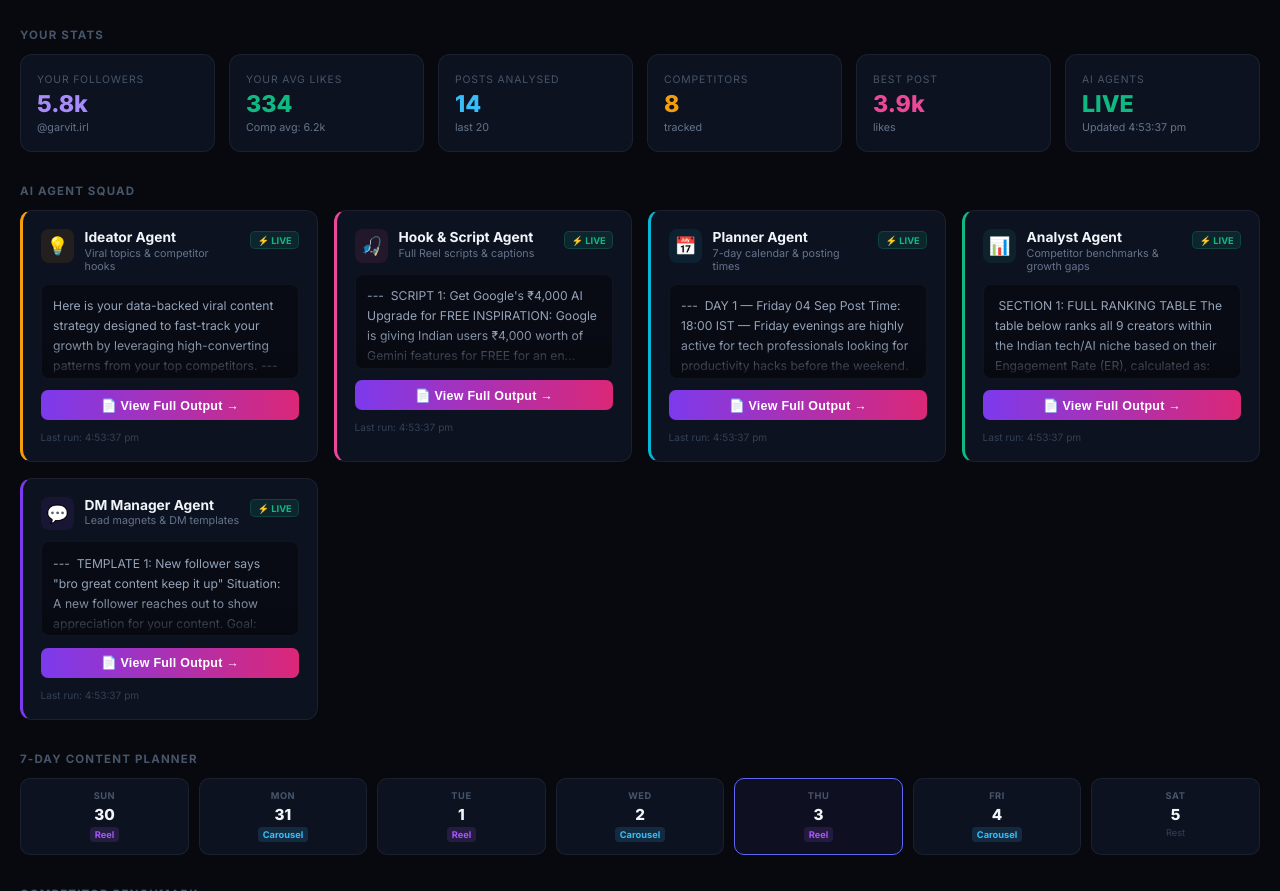
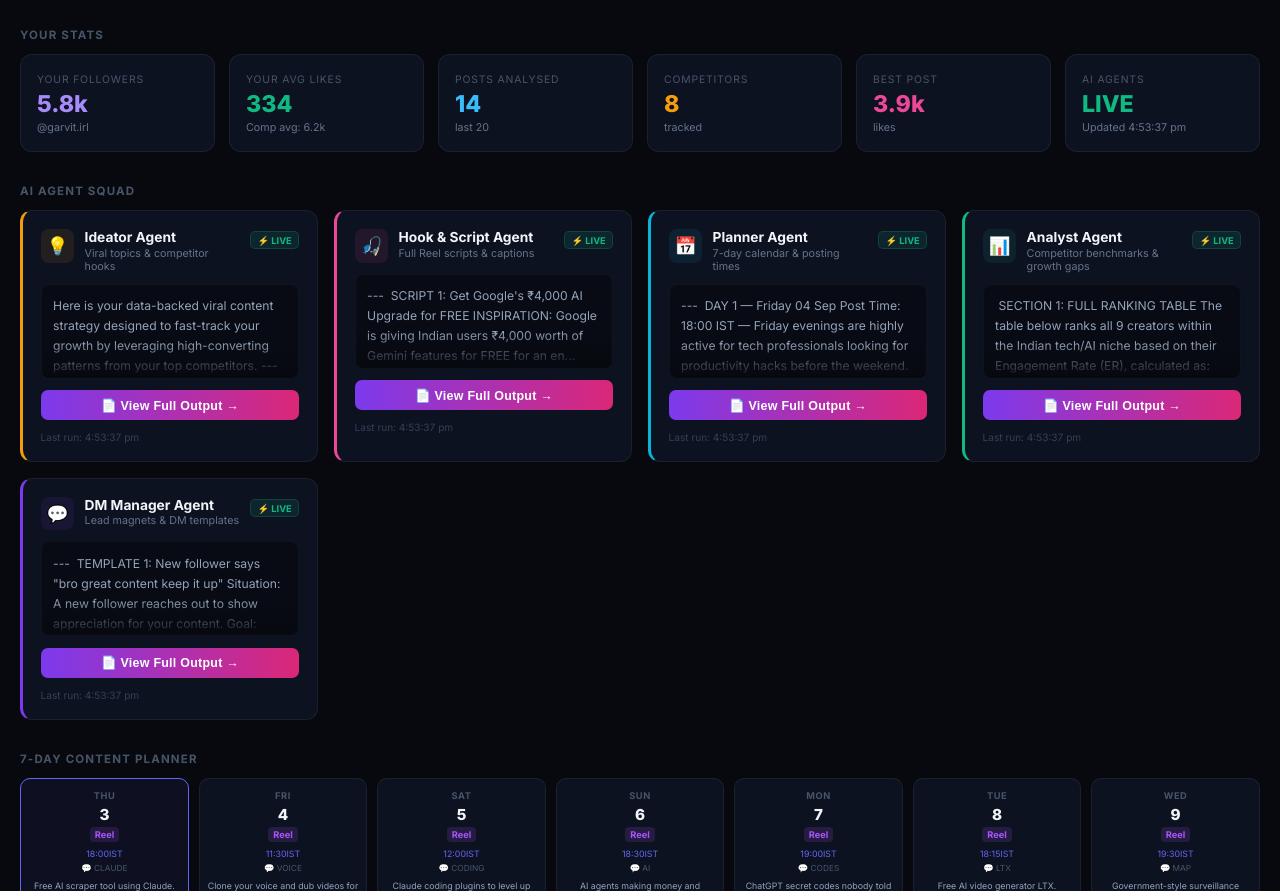
Before and after one commit to garvitb7856/content-agent, a website: page dashboard/index.html in a window 1280 px wide. Shown: the part 61-952 px from the top of the page. Drawn offline with Linux system fonts and the light colour scheme.

Commit message:
fix: calendar reads from planner agent output, shows Reel/Carousel options

```diff
--- a/dashboard/index.html
+++ b/dashboard/index.html
@@ -287,22 +287,74 @@ function renderAgents(){
 
 /* ── Render Calendar ── */
 function renderCal(){
-  var days=["Sun","Mon","Tue","Wed","Thu","Fri","Sat"];
-  var scheme=[
-    {l:"Reel",c:"ct-r"},{l:"Carousel",c:"ct-c"},{l:"Reel",c:"ct-r"},
-    {l:"Carousel",c:"ct-c"},{l:"Reel",c:"ct-r"},{l:"Carousel",c:"ct-c"},
-    {l:"Rest",c:"ct-x"}
-  ];
-  var today=new Date(),sow=new Date(today);
-  sow.setDate(today.getDate()-today.getDay());
+  var dayLabels=["Sun","Mon","Tue","Wed","Thu","Fri","Sat"];
+  var today=new Date();
   var html="";
+
+  // Parse planner output to extract day data
+  var plannerDays=[];
+  if(AI && AI.planner){
+    var text=AI.planner;
+    // Match each DAY block: ## DAY N — DayName Date
+    var dayBlocks=text.split(/(?=##\s*DAY\s+\d+)/i);
+    dayBlocks.forEach(function(block){
+      if(!block.match(/##\s*DAY\s+\d+/i))return;
+      var obj={};
+      // Format line
+      var fmtMatch=block.match(/\*\*Format:\*\*\s*([^\n]+)/i);
+      if(fmtMatch) obj.format=fmtMatch[1].trim();
+      // Topic line
+      var topicMatch=block.match(/\*\*Topic:\*\*\s*([^\n]+)/i);
+      if(topicMatch) obj.topic=topicMatch[1].trim();
+      // Post time
+      var timeMatch=block.match(/\*\*Post Time:\*\*\s*([^\n—–-]+)/i);
+      if(timeMatch) obj.time=timeMatch[1].trim().replace(/\s*IST/,'')+'IST';
+      // Trigger word
+      var trigMatch=block.match(/\*\*Trigger Word:\*\*\s*["\u201c]?([A-Z]+)["\u201d]?/i);
+      if(trigMatch) obj.trigger=trigMatch[1].trim();
+      plannerDays.push(obj);
+    });
+  }
+
   for(var i=0;i<7;i++){
-    var d=new Date(sow);d.setDate(sow.getDate()+i);
-    var isT=d.toDateString()===today.toDateString();
-    var s=scheme[i];
-    html+='<div class="cd'+(isT?" now":"")+'"><div class="cdl">'+days[i]+'</div><div class="cdn">'+d.getDate()+'</div>';
-    html+=s.l==="Rest"?'<div class="ct-x">Rest</div>':'<div class="ctag '+s.c+'">'+s.l+'</div>';
-    html+='</div>';
+    var d=new Date(today);
+    d.setDate(today.getDate()+i);
+    var isT=i===0;
+    var dayLabel=dayLabels[d.getDay()];
+    var dateNum=d.getDate();
+    var pd=plannerDays[i]||null;
+    var fmt=pd?pd.format:"Reel";
+    var topic=pd?pd.topic:"";
+    var time=pd?pd.time:"";
+    var trigger=pd?pd.trigger:"";
+
+    // Determine format tags to show
+    var isCarousel=fmt&&fmt.toLowerCase().indexOf("carousel")>-1;
+    var isReel=fmt&&fmt.toLowerCase().indexOf("reel")>-1;
+    var isStory=fmt&&fmt.toLowerCase().indexOf("story")>-1;
+
+    var formatTags="";
+    if(isCarousel){
+      // Show BOTH options — Reel or Carousel
+      formatTags='<div class="ctag ct-r" title="Option A">Reel</div>'
+                +'<div style="font-size:.52rem;color:#334155;margin:1px 0">or</div>'
+                +'<div class="ctag ct-c" title="Option B">Carousel</div>';
+    } else if(isReel){
+      formatTags='<div class="ctag ct-r">Reel</div>';
+    } else if(isStory){
+      formatTags='<div class="ctag" style="background:rgba(245,158,11,.15);color:#f59e0b">Story</div>';
+    } else {
+      formatTags='<div class="ctag ct-r">Reel</div>';
+    }
+
+    html+='<div class="cd'+(isT?" now":"")+'">'
+      +'<div class="cdl">'+dayLabel+'</div>'
+      +'<div class="cdn">'+dateNum+'</div>'
+      +formatTags
+      +(time?'<div style="font-size:.55rem;color:#6366f1;margin-top:2px">'+esc(time.split("—")[0].trim())+'</div>':"")
+      +(trigger?'<div style="font-size:.52rem;color:#475569;margin-top:1px">💬 '+esc(trigger)+'</div>':"")
+      +(topic?'<div style="font-size:.55rem;color:#94a3b8;margin-top:3px;line-height:1.3;text-align:center;padding:0 2px">'+esc(topic.substring(0,40))+'</div>':"")
+      +'</div>';
   }
   document.getElementById("cal").innerHTML=html;
 }
@@ -356,7 +408,6 @@ function load(){
   }).catch(function(err){console.error("load:",err);renderAll();});
 }
 
-renderCal();
 load();
 setInterval(load,60000);
 })();
```
